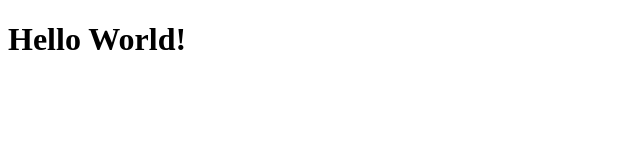
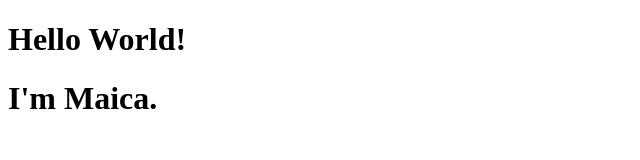
Before and after one commit to maicamariesolaybar/devtest, a plain HTML site: page index.html in a window 1280 px wide. Shown: the whole page, without its empty margins (0-640 px from the left). Drawn offline with Linux system fonts and the light colour scheme.

Commit message:
minor change

```diff
--- a/index.html
+++ b/index.html
@@ -8,5 +8,6 @@
 </head>
 <body>
     <h1>Hello World!</h1>
+    <H1>I'm Maica.</H1>
 </body>
 </html>
```
